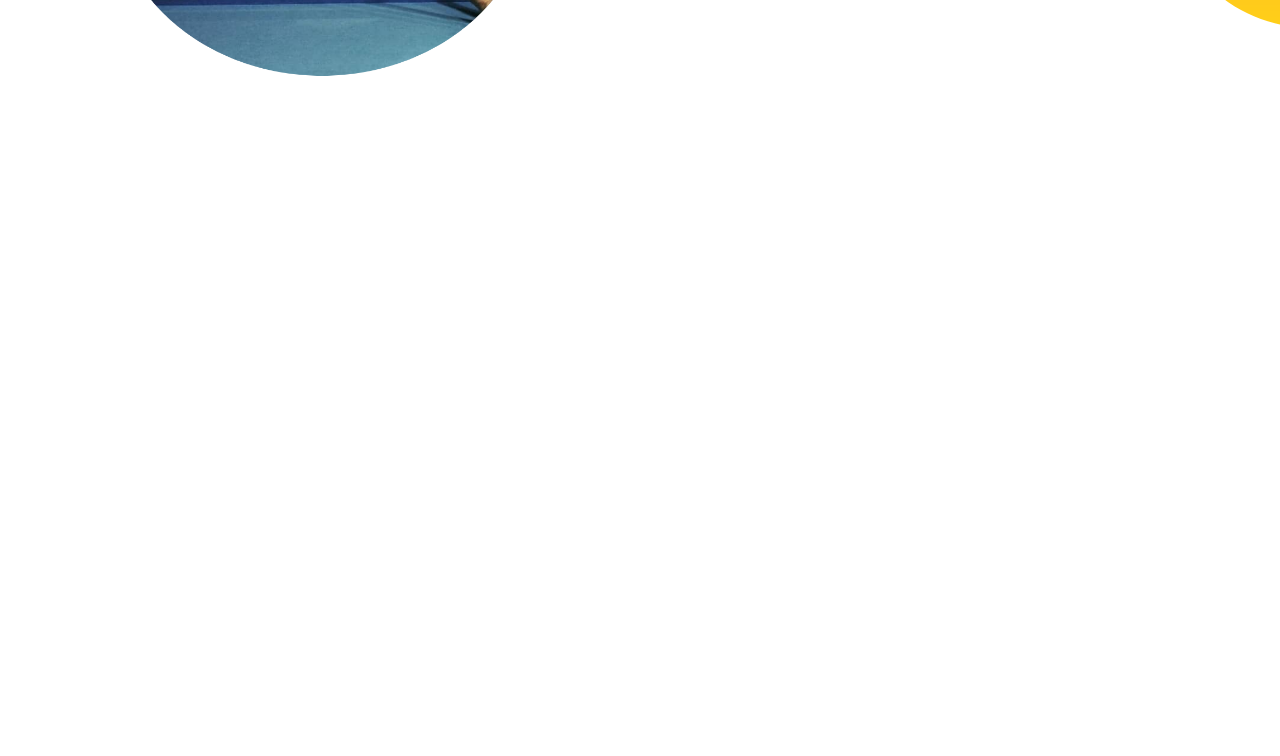
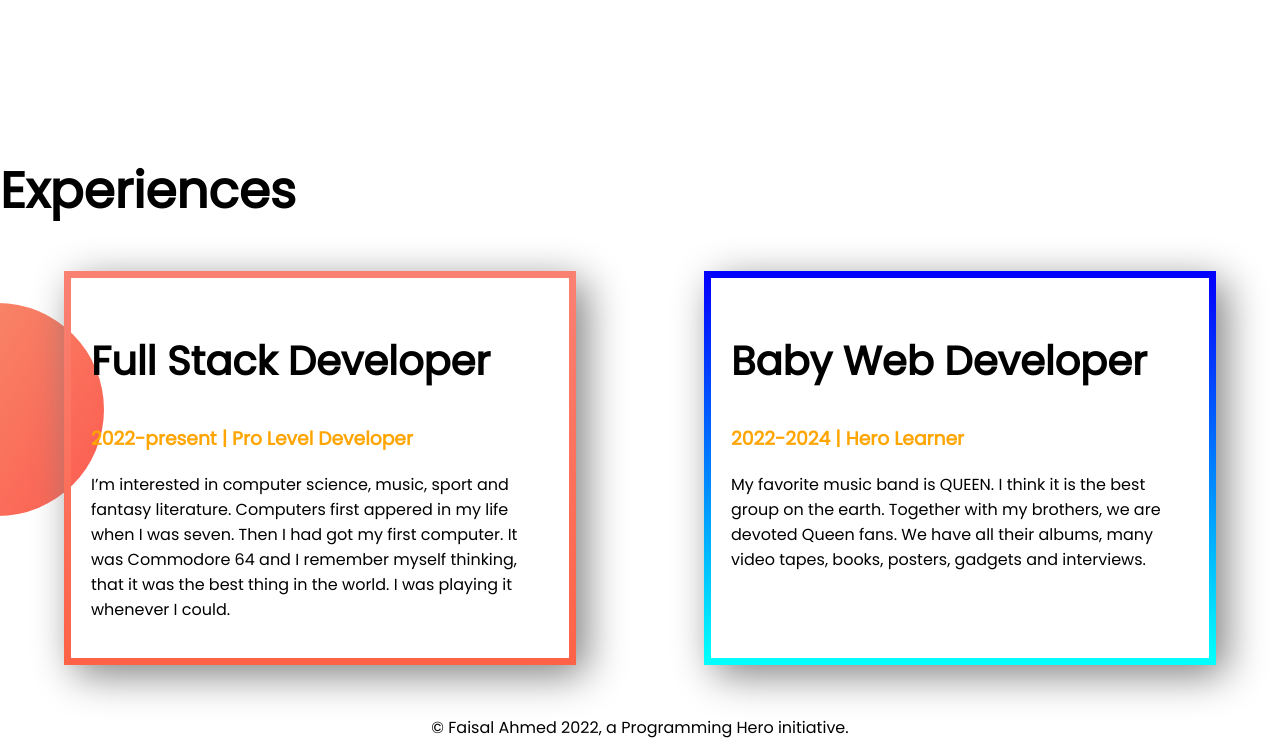
Before and after one commit to uthe99240/developer-portfolio, a plain HTML site: page index.html in a window 1280 px wide. Shown: the part 992-1748 px from the top of the page. Before the commit the page ends 1229 px from the top, so only its background shows below. Drawn offline with Linux system fonts and the light colour scheme.

Commit message:
footer and experiences added

```diff
--- a/index.html
+++ b/index.html
@@ -11,7 +11,7 @@
     <link rel="stylesheet" href="style.css">
 </head>
 <body>
-    <section class="top-banner">
+    <section class="top-banner flexible-container">
         <div class="half-width">
             <h1>Welcome To</h1>
             <h1><span class="orange-color">Faisal Ahmed</span> world!</h1>
@@ -24,9 +24,9 @@
         </div>
     </section>
 
-    <section class="dream-big">
+    <section class="dream-big flexible-container">
         <div class="half-width">
-            <img src="images/poolw.png" alt="">
+            <img src="images/pooln.png" alt="">
         </div>
         <div class="half-width">
             <h1>Dream Big</h1>
@@ -37,6 +37,26 @@
 
     </section>
 
+    <section class="experience">
+        <h1>Experiences</h1>
+        <div class="flexible-container">
+            <div id="full-stack-dev" class="experience-item">
+                <h2>Full Stack Developer</h2>
+                <h3 class="orange-color">2022-present | Pro Level Developer</h3>
+                <p>I’m interested in computer science, music, sport and fantasy literature. Computers first appered in my life when I was seven. Then I had got my first computer. It was Commodore 64 and I remember myself thinking, that it was the best thing in the world. I was playing it whenever I could.</p>
+            </div>
+            <div id="web-dev-experience" class="experience-item">
+                <h2>Baby Web Developer</h2>
+                <h3 class="orange-color">2022-2024 | Hero Learner</h3>
+                <p>My favorite music band is QUEEN. I think it is the best group on the earth. Together with my brothers, we are devoted Queen fans. We have all their albums, many video tapes, books, posters, gadgets and interviews.</p>
+            </div>
+        </div>
+    </section>
+
+    <footer>
+        <p>© Faisal Ahmed 2022, a Programming Hero initiative.</p>
+    </footer>
+
 
 
 </body>
--- a/style.css
+++ b/style.css
@@ -6,10 +6,14 @@ body{
 h1{
     font-size: 50px;
 }
+
+h2{
+    font-size: 40px;
+}
 .orange-color{
     color: orange;
 }
-section{
+.flexible-container{
     display: flex;
     margin-bottom: 50px;
 }
@@ -41,3 +45,34 @@ section{
     background-repeat: no-repeat;
     background-position: right;
 }
+
+.experience{
+    background-image: url(images/exp-bg.png);
+    background-repeat: no-repeat;
+    background-position: left;
+}
+
+.experience-item{
+    width: 40%;
+    margin-left: 5%;
+    margin-right: 5%;
+    padding: 20px;
+    border-radius:  10px;
+    box-shadow: 10px 10px 40px gray;
+}
+
+#web-dev-experience{
+    border: 7px solid;
+    border-image: linear-gradient(blue ,cyan);
+    border-image-slice: 1;
+}
+
+footer p{
+    text-align: center;
+}
+
+#full-stack-dev{
+    border: 7px solid;
+    border-image: linear-gradient(salmon ,tomato);
+    border-image-slice: 1;
+}
```
Also changed, not shown: images/pooln.png (added).
